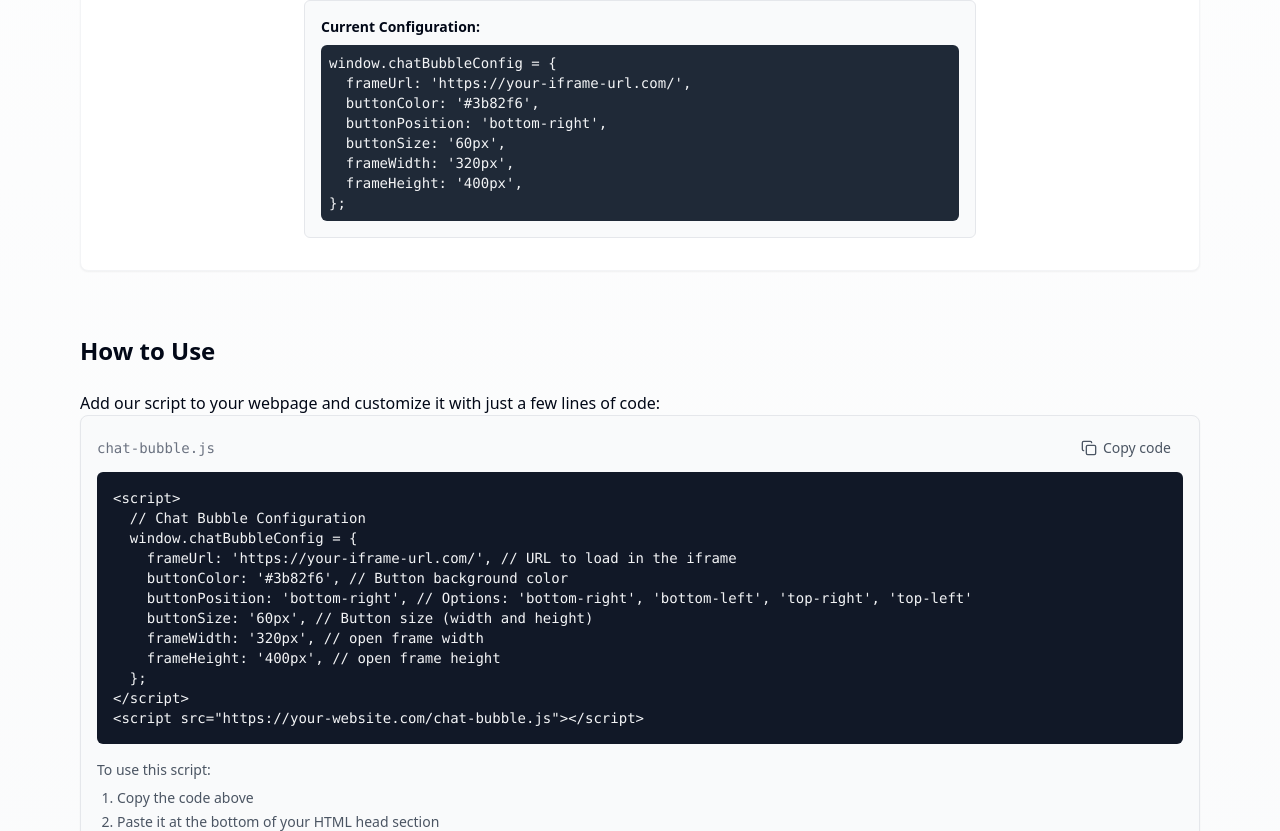
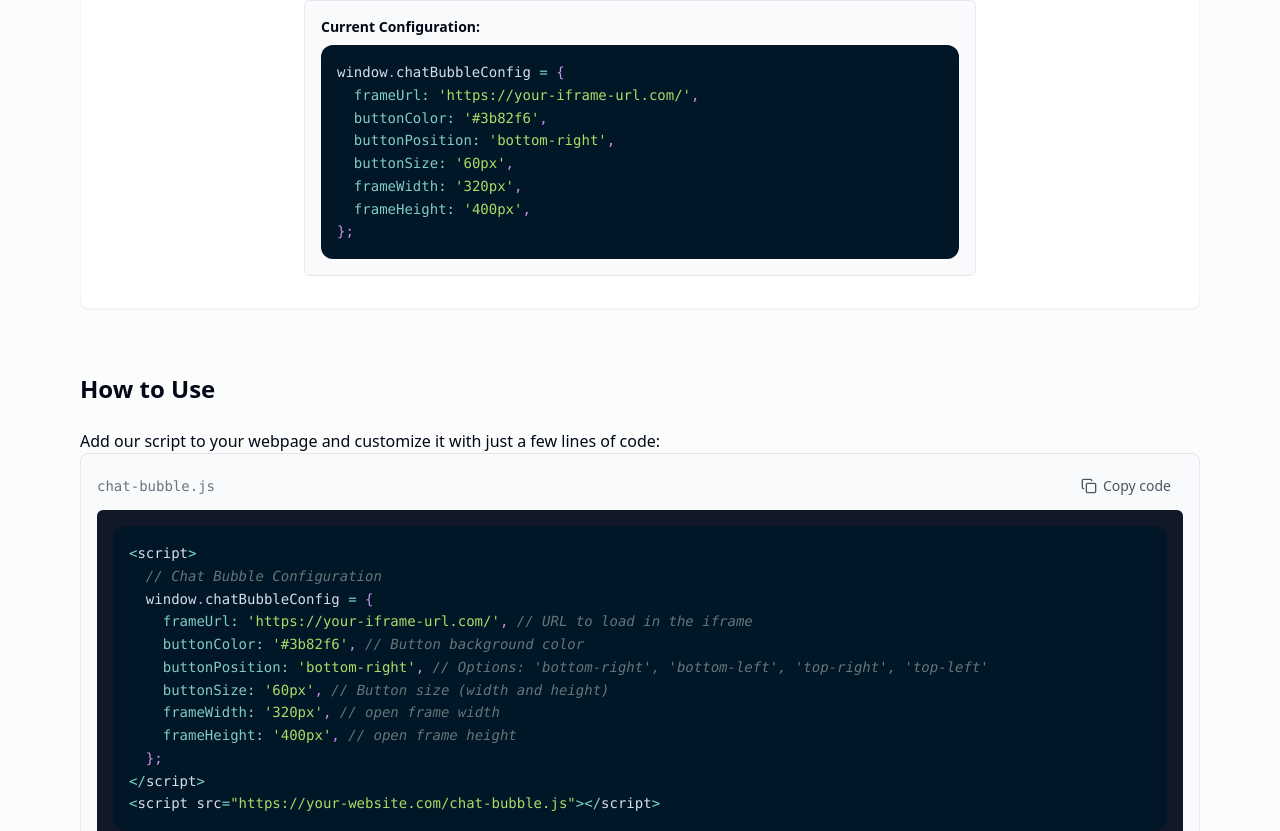
Before and after one commit to zvizvi/chat-bubble-iframe, a React (Vite) app: page / in a window 1280 px wide. Shown: the part 1169-2000 px from the top of the page. Built offline with nearby package versions, Linux system fonts and the light colour scheme.

Commit message:
Added prism-react-renderer and usage in components

```diff
--- a/package.json
+++ b/package.json
@@ -48,6 +48,7 @@
     "input-otp": "^1.2.4",
     "lucide-react": "^0.462.0",
     "next-themes": "^0.3.0",
+    "prism-react-renderer": "^2.4.1",
     "react": "^18.3.1",
     "react-day-picker": "^8.10.1",
     "react-dom": "^18.3.1",
--- a/src/components/ChatBubbleCode.tsx
+++ b/src/components/ChatBubbleCode.tsx
@@ -3,6 +3,7 @@ import { Card } from "@/components/ui/card";
 import { Button } from "@/components/ui/button";
 import { useState } from "react";
 import { Check, Copy } from "lucide-react";
+import { Highlight, themes } from "prism-react-renderer";
 
 const ChatBubbleCode = () => {
   const [copied, setCopied] = useState(false);
@@ -48,7 +49,23 @@ const ChatBubbleCode = () => {
         </Button>
       </div>
       <pre className="text-sm overflow-x-auto p-4 bg-gray-900 text-gray-100 rounded-md">
-        <code>{scriptCode}</code>
+        <Highlight
+          theme={themes.nightOwl}
+          code={scriptCode}
+          language="javascript"
+        >
+          {({ className, style, tokens, getLineProps, getTokenProps }) => (
+            <pre className="bg-gray-900 text-gray-100 p-4 rounded-xl overflow-x-auto font-mono text-sm leading-relaxed" style={style}>
+              {tokens.map((line, i) => (
+                <div key={i} {...getLineProps({ line })}>
+                  {line.map((token, key) => (
+                    <span key={key} {...getTokenProps({ token })} />
+                  ))}
+                </div>
+              ))}
+            </pre>
+          )}
+        </Highlight>
       </pre>
       <div className="mt-4 text-sm text-gray-600">
         <p>To use this script:</p>
--- a/src/components/ChatBubbleDemo.tsx
+++ b/src/components/ChatBubbleDemo.tsx
@@ -6,6 +6,7 @@ import ChatIframe from "./ChatIframe";
 import { Label } from "@/components/ui/label";
 import { RadioGroup, RadioGroupItem } from "@/components/ui/radio-group";
 import { Input } from "@/components/ui/input";
+import { Highlight, themes } from "prism-react-renderer";
 
 const ChatBubbleDemo = () => {
   const [showFrame, setShowFrame] = useState(false);
@@ -315,8 +316,9 @@ const ChatBubbleDemo = () => {
         <div className="mt-6 w-full max-w-2xl">
           <div className="bg-gray-50 p-4 rounded-md border border-gray-200 text-sm">
             <h4 className="font-semibold mb-2">Current Configuration:</h4>
-            <pre className="bg-gray-800 text-gray-100 p-2 rounded-md overflow-x-auto">
-              {`window.chatBubbleConfig = {
+            <Highlight
+              theme={themes.nightOwl}
+              code={`window.chatBubbleConfig = {
   frameUrl: '${frameUrl}',
   buttonColor: '${buttonColor}',
   buttonPosition: '${buttonPosition}',
@@ -324,7 +326,20 @@ const ChatBubbleDemo = () => {
   frameWidth: '320px',
   frameHeight: '400px',
 };`}
-            </pre>
+              language="javascript"
+            >
+              {({ className, style, tokens, getLineProps, getTokenProps }) => (
+                <pre className="bg-gray-900 text-gray-100 p-4 rounded-xl overflow-x-auto font-mono text-sm leading-relaxed" style={style}>
+                  {tokens.map((line, i) => (
+                    <div key={i} {...getLineProps({ line })}>
+                      {line.map((token, key) => (
+                        <span key={key} {...getTokenProps({ token })} />
+                      ))}
+                    </div>
+                  ))}
+                </pre>
+              )}
+            </Highlight>
           </div>
         </div>
       </div>
```
Also changed, not shown: 1 other file (tests, documents, lock files or other folders).
